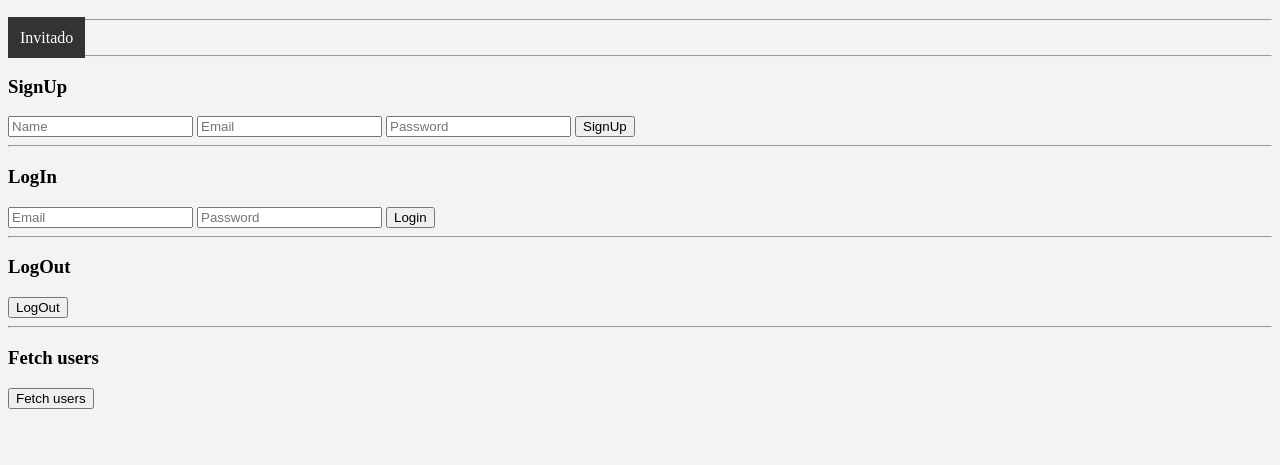
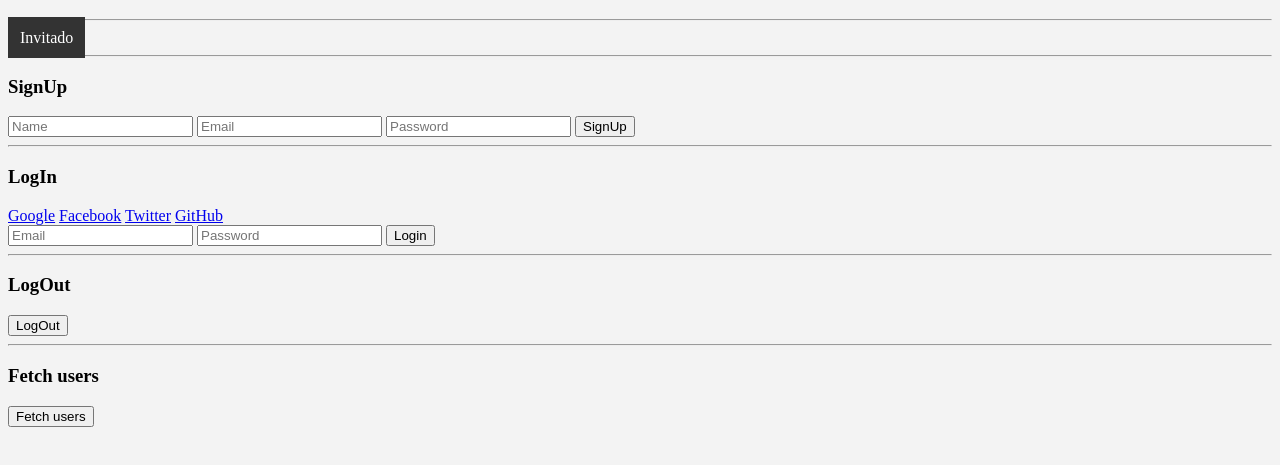
Before and after one commit to gopoma/Cube-Ecommerce, a plain HTML site: page frontend/index.html in a window 1280 px wide. Shown: the part 61-526 px from the top of the page. Drawn offline with Linux system fonts and the light colour scheme; no server answers.

Commit message:
Added the provider auth buttons

```diff
--- a/frontend/index.html
+++ b/frontend/index.html
@@ -28,6 +28,12 @@
   <hr>
 
   <h3>LogIn</h3>
+  <div>
+    <a href="https://still-plateau-02291.herokuapp.com/api/auth/google">Google</a>
+    <a href="https://still-plateau-02291.herokuapp.com/api/auth/facebook">Facebook</a>
+    <a href="https://still-plateau-02291.herokuapp.com/api/auth/twitter">Twitter</a>
+    <a href="https://still-plateau-02291.herokuapp.com/api/auth/github">GitHub</a>
+  </div>
   <form id="logInForm">
     <input type="email" name="email" placeholder="Email">
     <input type="password" name="password" placeholder="Password">
```
Also changed, not shown: frontend/js/index.js (line endings or trailing spaces).
